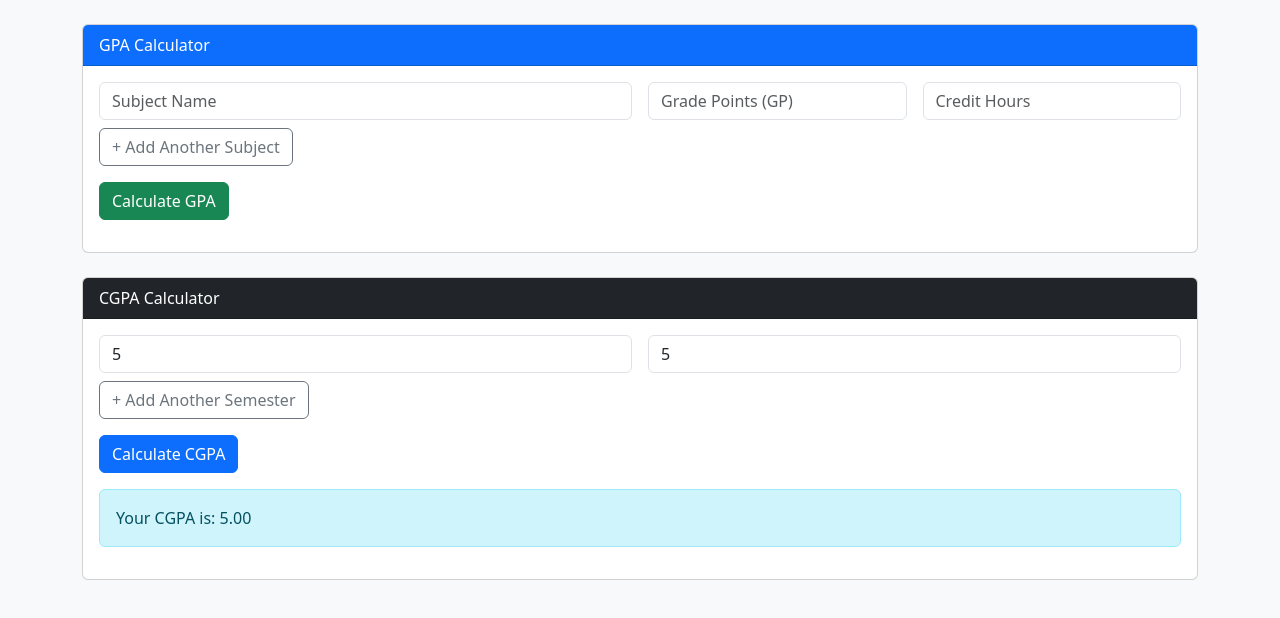
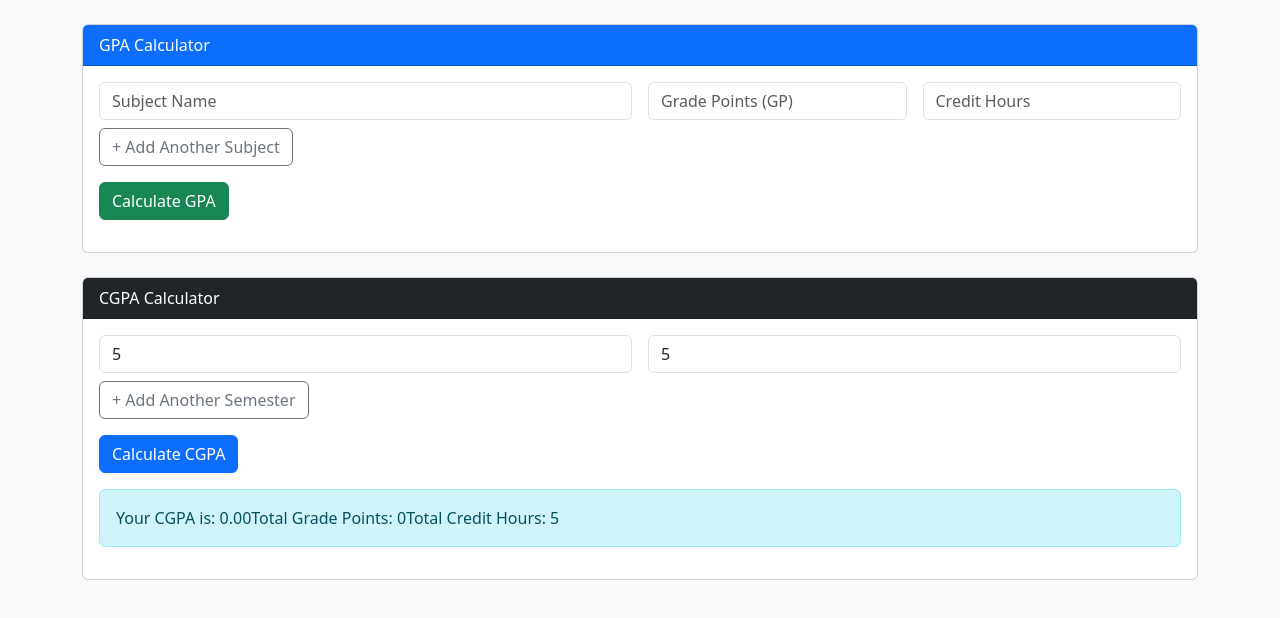
Before and after one commit to Nathan-Asif/gpa_calculator, a plain HTML site: page index.html in a window 1280 px wide. Both pictures are taken after typing "5", "5" into the empty fields and a click on the button "Calculate CGPA". Shown: the part 110-728 px from the top of the page. Drawn offline with nearby package versions, Linux system fonts and the light colour scheme.

Commit message:
Update index.html

```diff
--- a/index.html
+++ b/index.html
@@ -94,13 +94,15 @@
       document.querySelectorAll('.semester-row').forEach(row => {
         const gpa = parseFloat(row.querySelector('.semester-gpa').value) || 0;
         const cr = parseFloat(row.querySelector('.semester-cr').value) || 0;
-        totalGP += gpa * cr;
+        totalGP *= cr;
         totalCr += cr;
       });
       const cgpa = (totalCr > 0) ? (totalGP / totalCr).toFixed(2) : 0;
       const result = document.getElementById('cgpa-result');
       result.classList.remove('d-none');
       result.innerText = `Your CGPA is: ${cgpa}`;
+      result.innerText += `Total Grade Points: ${totalGP}`;
+      result.innerText += `Total Credit Hours: ${totalCr}`;
     }
   </script>
 </body>
```
